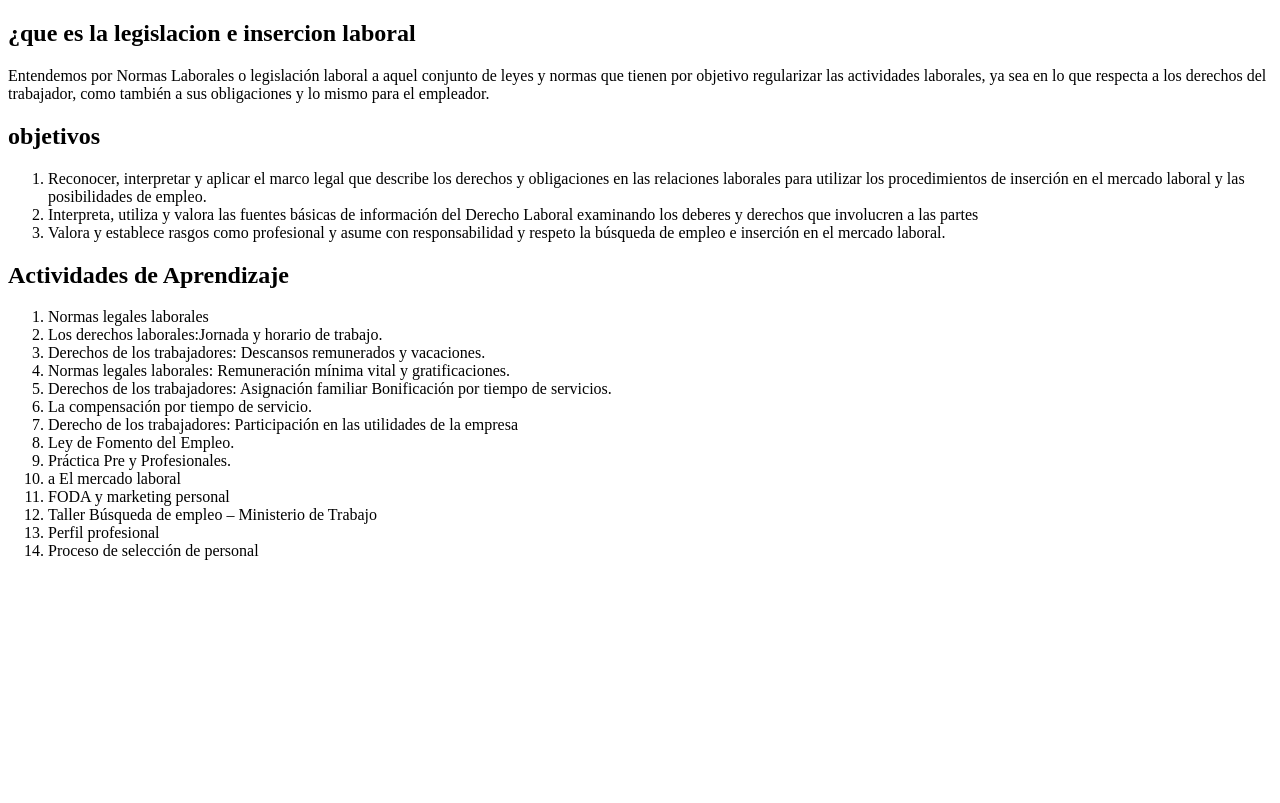
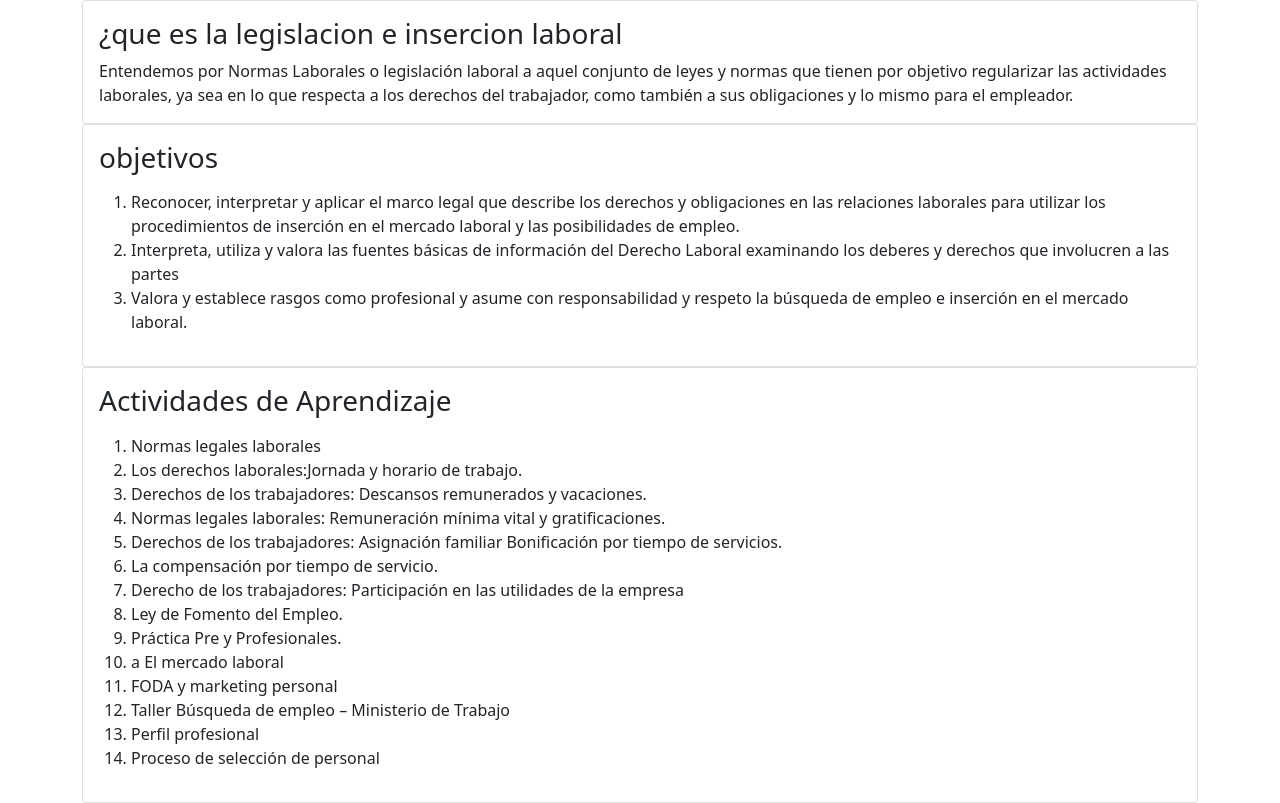
Before and after one commit to rccal/TPWEB, a PHP site: page / in a window 1280 px wide. Before the commit the page ends 560 px from the top, so only its background shows below. Run offline with PHP 8.4, Linux system fonts and the light colour scheme.

Commit message:
actualizacion css

```diff
--- a/Legislacion e insercion Laboral/index.php
+++ b/Legislacion e insercion Laboral/index.php
@@ -3,21 +3,32 @@
 <head>
     <meta charset="UTF-8">
     <meta name="viewport" content="width=device-width, initial-scale=1.0">
+    <link href="https://cdn.jsdelivr.net/npm/bootstrap@5.0.0-beta1/dist/css/bootstrap.min.css" rel="stylesheet" integrity="sha384-giJF6kkoqNQ00vy+HMDP7azOuL0xtbfIcaT9wjKHr8RbDVddVHyTfAAsrekwKmP1" crossorigin="anonymous">
     <title>Legislacion e Insercion Laboral</title>
 </head>
 <body>
     <section>
         <div class="container">
-            <div class="curso">
-                <h1>¿que es la legislacion e insercion laboral</h1>
-                <p>
+            <div class="row">
+                <div class="col-md-12">
+                    <div class="card">
+                        <div class="card-body">
+                            <h3 class="card-title">¿que es la legislacion e insercion laboral</h3>
+                                <p class="card-text">
                                     Entendemos por Normas Laborales o legislación laboral a aquel conjunto de leyes y normas que
                                     tienen por objetivo regularizar las actividades laborales, ya sea en lo que respecta a los derechos del
                                     trabajador, como también a sus obligaciones y lo mismo para el empleador.
                                 </p>
                         </div>
-            <div class="objetivos">
-                <h2>objetivos</h2>
+                    </div>
+                </div>
+            </div>
+            <div class="row">
+                <div class="col-md-12">
+                    <div class="card">
+                        <div class="card-body">
+                            <h3 class="card-title">objetivos</h3>
+                            <p class="card-text">
                                 <ol>
                                     <li>
                                         Reconocer, interpretar y aplicar el marco legal que describe los derechos y obligaciones en las
@@ -33,9 +44,17 @@
                                         e inserción en el mercado laboral.
                                     </li>
                                 </ol>
+                            </p>
                         </div>
-            <div class="temas">
-                <h2>Actividades de Aprendizaje</h2>
+                    </div>
+                </div>
+            </div>
+            <div class="row">
+                <div class="col-md-12">
+                    <div class="card">
+                        <div class="card-body">
+                            <h3 class="card-title">Actividades de Aprendizaje</h3>
+                            <p class="card-text">
                                 <ol>
                                     <li>Normas legales laborales</li>
                                     <li>Los derechos laborales:Jornada y horario de trabajo.</li>
@@ -52,6 +71,10 @@
                                     <li>Perfil profesional</li>
                                     <li>Proceso de selección de personal</li>
                                 </ol>
+                            </p>
+                        </div>
+                    </div>
+                </div>
             </div>
         </div>
     </section>
```
Lines whose indentation alone changed are shown as unchanged.
